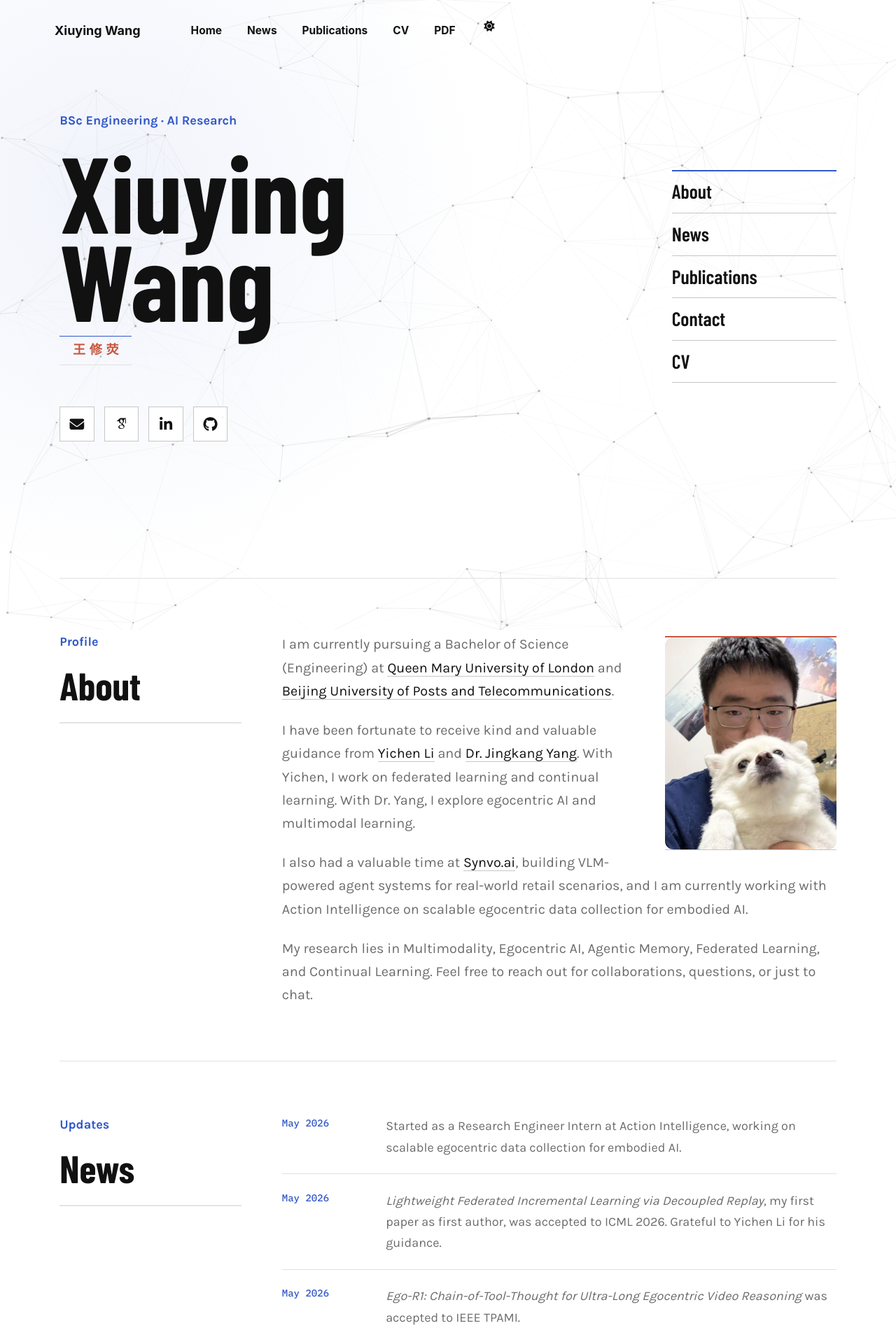
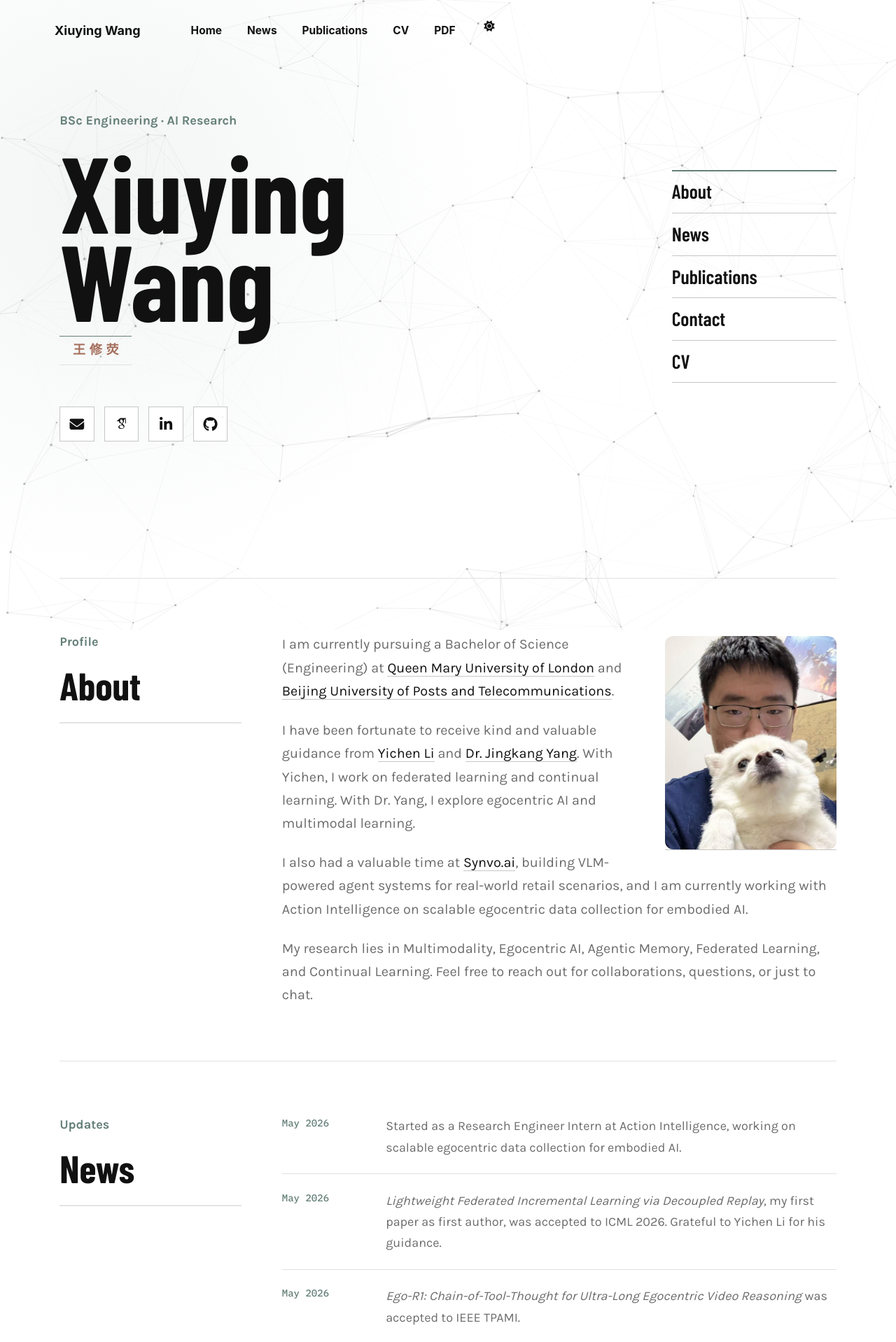
Before and after one commit to Leowang980/Leowang980.github.io, a Jekyll site: the page built from _pages/about.md, in a window 1280 px wide. Shown: the top 1918 px of the page at 70% size. Built offline with Jekyll 4.4.1, drawn with Linux system fonts in a browser that asks for light colours; some web fonts are replaced; some of the changed text lies outside the part shown.

Commit message:
Update email visibility and styling for improved privacy and aesthetics

```diff
--- a/_config.yml
+++ b/_config.yml
@@ -29,7 +29,7 @@ author:
   location         : "Beijing, China"
   employer         : "BUPT & QMUL"
   uri              : # URL
-  email            : "xiuying.wang@se23.qmul.ac.uk"
+  email            : "xiuying [dot] wang [at] se23 [dot] qmul [dot] ac [dot] uk"
 
   # Academic websites
   arxiv            : # URL - Update with the correct link to your profile
--- a/_includes/author-profile.html
+++ b/_includes/author-profile.html
@@ -34,7 +34,7 @@
         <li><a href="{{ author.uri }}"><i class="fas fa-fw fa-link icon-pad-right" aria-hidden="true"></i>{{ site.data.ui-text[site.locale].website_label | default: "Website" }}</a></li>
       {% endif %}
       {% if author.email %}
-        <li><a href="mailto:{{ author.email }}"><i class="fas fa-fw fa-envelope icon-pad-right" aria-hidden="true"></i>{{ site.data.ui-text[site.locale].email_label | default: "Email" }}</a></li>
+        <li><span><i class="fas fa-fw fa-envelope icon-pad-right" aria-hidden="true"></i>{{ author.email }}</span></li>
       {% endif %}
 
       <!-- Font Awesome and Academicons icons / Academic websites -->
--- a/_pages/about.md
+++ b/_pages/about.md
@@ -13,7 +13,7 @@ author_profile: false
         <p class="home-hero__cn">王修荧</p>
       </div>
       <div class="home-hero__icons" aria-label="profile links">
-        <a href="mailto:xiuying.wang@se23.qmul.ac.uk" aria-label="Email" title="Email">
+        <a href="#contact" aria-label="Contact" title="Contact">
           <i class="fa-solid fa-envelope" aria-hidden="true"></i>
         </a>
         <a href="https://scholar.google.com/citations?user=wIUgjFoAAAAJ&hl=zh-CN&oi=ao" aria-label="Google Scholar" title="Google Scholar">
@@ -169,11 +169,10 @@ author_profile: false
     </div>
     <div class="home-contact">
       <p>For collaborations, research discussions, or just to say hello, feel free to reach out.</p>
-      <a class="home-contact__email" href="mailto:xiuying.wang@se23.qmul.ac.uk">
+      <div class="home-contact__email">
         <span>Email</span>
-        <strong>xiuying.wang@se23.qmul.ac.uk</strong>
-        <i class="fa-solid fa-arrow-up-right-from-square" aria-hidden="true"></i>
-      </a>
+        <strong>xiuying [dot] wang [at] se23 [dot] qmul [dot] ac [dot] uk</strong>
+      </div>
     </div>
   </section>
 </main>
--- a/_sass/custom/_glass.scss
+++ b/_sass/custom/_glass.scss
@@ -9,9 +9,9 @@
   --global-dark-border-color: #b9b9b9;
   --global-code-background-color: #f3f3f3;
   --global-code-text-color: #222222;
-  --global-link-color: #3157c8;
-  --global-link-color-hover: #c9563f;
-  --global-link-color-visited: #664fa3;
+  --global-link-color: #647f78;
+  --global-link-color-hover: #a56f5c;
+  --global-link-color-visited: #536b65;
   --global-masthead-link-color: #111111;
   --global-masthead-link-color-hover: #777777;
   --global-text-color: #222222;
@@ -26,11 +26,11 @@
   --data-line: #e1e1e1;
   --data-line-strong: #c6c6c6;
   --data-footer: #eeeeee;
-  --data-accent: #3157c8;
-  --data-accent-soft: #edf1ff;
-  --data-warm: #c9563f;
-  --data-warm-soft: #fff0eb;
-  --data-wash: rgba(49, 87, 200, 0.07);
+  --data-accent: #647f78;
+  --data-accent-soft: #e8eeeb;
+  --data-warm: #a56f5c;
+  --data-warm-soft: #f3e8e2;
+  --data-wash: rgba(100, 127, 120, 0.08);
   --data-shadow: rgba(0, 0, 0, 0.08);
 }
 
@@ -41,9 +41,9 @@ html[data-theme="dark"] {
   --global-dark-border-color: #555555;
   --global-code-background-color: #1d1d1d;
   --global-code-text-color: #f2f2f2;
-  --global-link-color: #9eb1ff;
-  --global-link-color-hover: #ff9e86;
-  --global-link-color-visited: #c6b1ff;
+  --global-link-color: #a9beb8;
+  --global-link-color-hover: #d2a18e;
+  --global-link-color-visited: #91aaa3;
   --global-masthead-link-color: #f2f2f2;
   --global-masthead-link-color-hover: #bdbdbd;
   --global-text-color: #f2f2f2;
@@ -58,11 +58,11 @@ html[data-theme="dark"] {
   --data-line: #303030;
   --data-line-strong: #4c4c4c;
   --data-footer: #181818;
-  --data-accent: #9eb1ff;
-  --data-accent-soft: rgba(82, 105, 190, 0.22);
-  --data-warm: #ff9e86;
-  --data-warm-soft: rgba(176, 80, 59, 0.18);
-  --data-wash: rgba(92, 118, 214, 0.1);
+  --data-accent: #a9beb8;
+  --data-accent-soft: rgba(94, 123, 115, 0.22);
+  --data-warm: #d2a18e;
+  --data-warm-soft: rgba(151, 99, 79, 0.2);
+  --data-wash: rgba(108, 139, 131, 0.1);
   --data-shadow: rgba(0, 0, 0, 0.34);
 }
 
@@ -420,7 +420,6 @@ html[data-theme="dark"] .greedy-nav .hidden-links {
   margin: 0.25rem 0 1.1rem 2rem;
   aspect-ratio: 4 / 5;
   overflow: hidden;
-  border-top: 2px solid var(--data-warm);
   border-bottom: 1px solid var(--data-line-strong);
   background: transparent;
 }
@@ -599,13 +598,12 @@ html[data-theme="dark"] .greedy-nav .hidden-links {
 
 .home-contact__email {
   display: grid;
-  grid-template-columns: auto minmax(0, 1fr) auto;
+  grid-template-columns: auto minmax(0, 1fr);
   gap: 0.9rem;
   align-items: center;
   padding-top: 1.1rem;
   border-top: 1px solid var(--data-line-strong);
   color: var(--data-ink);
-  text-decoration: none;
 }
 
 .home-contact__email span {
@@ -619,19 +617,6 @@ html[data-theme="dark"] .greedy-nav .hidden-links {
 .home-contact__email strong {
   overflow-wrap: anywhere;
   font-size: clamp(1rem, 2vw, 1.28rem);
-}
-
-.home-contact__email i {
-  color: var(--data-warm);
-  transition: transform 160ms ease;
-}
-
-.home-contact__email:hover {
-  color: var(--data-accent);
-}
-
-.home-contact__email:hover i {
-  transform: translate(2px, -2px);
 }
 
 .publication h3,
@@ -667,6 +652,15 @@ html[data-theme="dark"] .greedy-nav .hidden-links {
   color: var(--data-ink);
   font-weight: 700;
   text-decoration: none;
+}
+
+.cv-hero__email {
+  max-width: 24rem;
+  color: var(--data-muted);
+  font-size: 0.88rem;
+  font-weight: 600;
+  line-height: 1.5;
+  text-align: right;
 }
 
 .cv-hero__links a:hover,
@@ -802,6 +796,10 @@ html[data-theme="dark"] .greedy-nav .hidden-links {
     justify-items: start;
   }
 
+  .cv-hero__email {
+    text-align: left;
+  }
+
   .tag-grid {
     grid-template-columns: 1fr;
   }
@@ -870,7 +868,7 @@ html[data-theme="dark"] .greedy-nav .hidden-links {
   }
 
   .home-contact__email {
-    grid-template-columns: 1fr auto;
+    grid-template-columns: 1fr;
   }
 
   .home-contact__email span {
```
Also changed, not shown: _pages/cv.md (+1 -1 lines).
